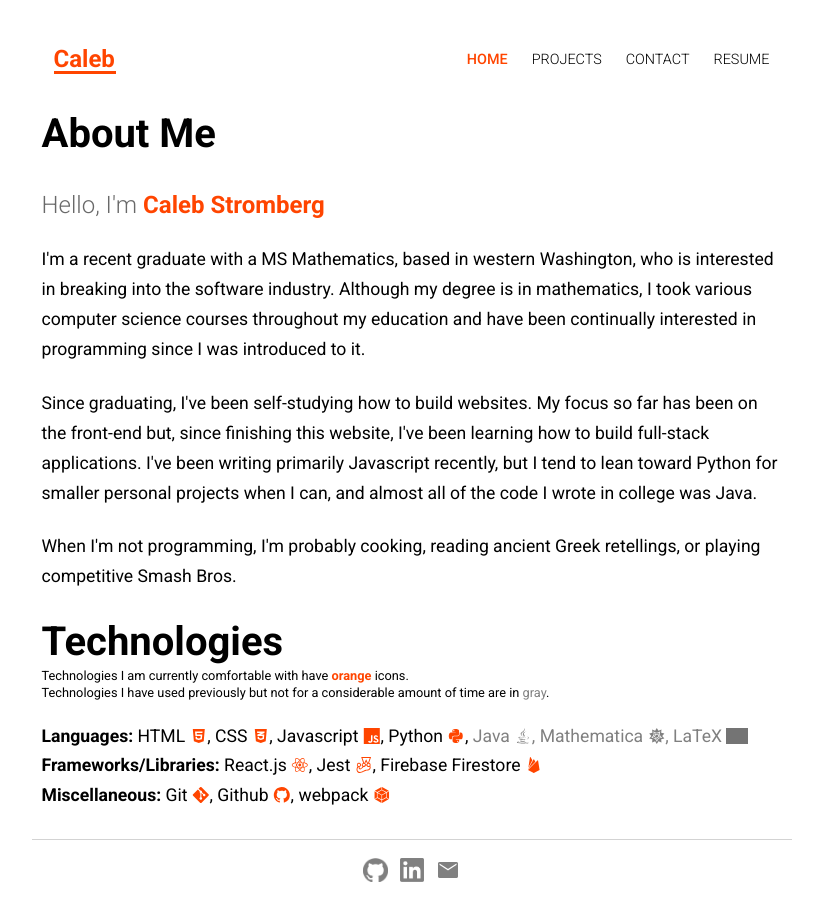
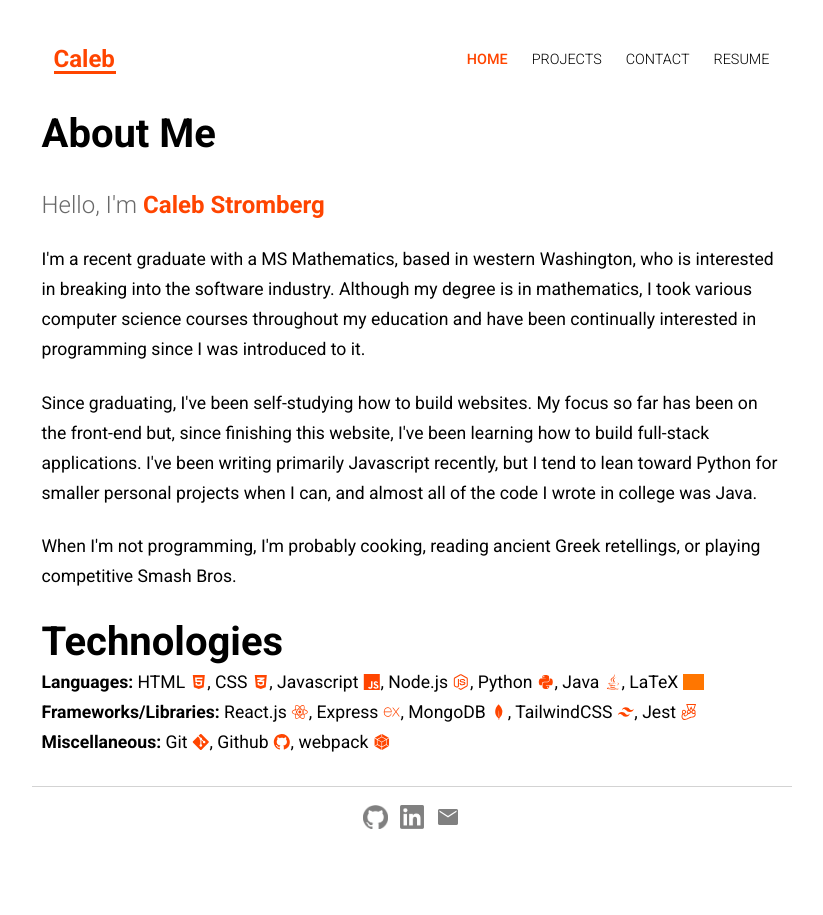
Before and after one commit to Corncycle/personal-website, a React app: page / in a window 1280 px wide. Shown: the whole page, without its empty margins (221-1044 px from the left). After the commit the page ends 862 px from the top, so only its background shows below. Built offline with nearby package versions, Linux system fonts and the light colour scheme; grey boxes are pictures that could not be loaded.

Commit message:
Update technologies

```diff
--- a/src/pages/Home.js
+++ b/src/pages/Home.js
@@ -1,10 +1,20 @@
 import React from 'react'
 import { BsGit, BsGithub } from 'react-icons/bs'
-import { FaHtml5, FaCss3Alt, FaJava, FaPython, FaReact } from 'react-icons/fa'
 import {
+  FaHtml5,
+  FaCss3Alt,
+  FaJava,
+  FaPython,
+  FaReact,
+  FaNodeJs,
+} from 'react-icons/fa'
+import {
+  SiExpress,
   SiFirebase,
   SiJavascript,
   SiJest,
+  SiMongodb,
+  SiTailwindcss,
   SiWebpack,
   SiWolframmathematica,
 } from 'react-icons/si'
@@ -36,27 +46,16 @@ export default function Home() {
           }
         </p>
         <h1 className="main-content--header no-margin">Technologies</h1>
-        <div className="main-content--note">
-          Technologies I am currently comfortable with have{' '}
-          <strong className="orangered-text">orange</strong> icons.{' '}
-        </div>
-        <div className="main-content--note">
-          {' '}
-          Technologies I have used previously but not for a considerable amount
-          of time are in <strong className="gray-text">gray</strong>.
-        </div>
-        <div className="spacer-20px" />
         <p className="p">
           <strong className="bold">Languages: </strong> HTML{' '}
           <OrangeIcon Icon={FaHtml5} />
           , CSS <OrangeIcon Icon={FaCss3Alt} />, Javascript{' '}
-          <OrangeIcon Icon={SiJavascript} />, Python{' '}
-          <OrangeIcon Icon={FaPython} />,{' '}
-          <span className="gray-text">
-            Java <GrayIcon Icon={FaJava} />, Mathematica{' '}
-            <GrayIcon Icon={SiWolframmathematica} />, LaTeX{' '}
+          <OrangeIcon Icon={SiJavascript} />, Node.js{' '}
+          <OrangeIcon Icon={FaNodeJs} />, Python <OrangeIcon Icon={FaPython} />,{' '}
+          <span>
+            Java <OrangeIcon Icon={FaJava} />, LaTeX{' '}
             <img
-              className="inline-icon gray-icon"
+              className="inline-icon orangered-icon"
               src={LaTeXIcon}
               alt="LaTeX icon"
             />
@@ -64,8 +63,10 @@ export default function Home() {
         </p>
         <p className="p">
           <strong className="bold">Frameworks/Libraries:</strong> React.js{' '}
-          <OrangeIcon Icon={FaReact} />, Jest <OrangeIcon Icon={SiJest} />,
-          Firebase Firestore <OrangeIcon Icon={SiFirebase} />
+          <OrangeIcon Icon={FaReact} />, Express <OrangeIcon Icon={SiExpress} />
+          , MongoDB <OrangeIcon Icon={SiMongodb} />, TailwindCSS{' '}
+          <OrangeIcon Icon={SiTailwindcss} />
+          , Jest <OrangeIcon Icon={SiJest} />
         </p>
         <p className="p">
           <strong className="bold">Miscellaneous:</strong> Git{' '}
--- a/src/stylesheets/style.css
+++ b/src/stylesheets/style.css
@@ -65,6 +65,10 @@
 
 .gray-icon {
     filter: invert(55%) sepia(2%) saturate(15%) hue-rotate(327deg) brightness(91%) contrast(86%);
+}
+
+.orangered-icon {
+    filter: invert(32%) sepia(100%) saturate(3561%) hue-rotate(4deg) brightness(107%) contrast(103%);
 }
 
 .orangered-text {
```
